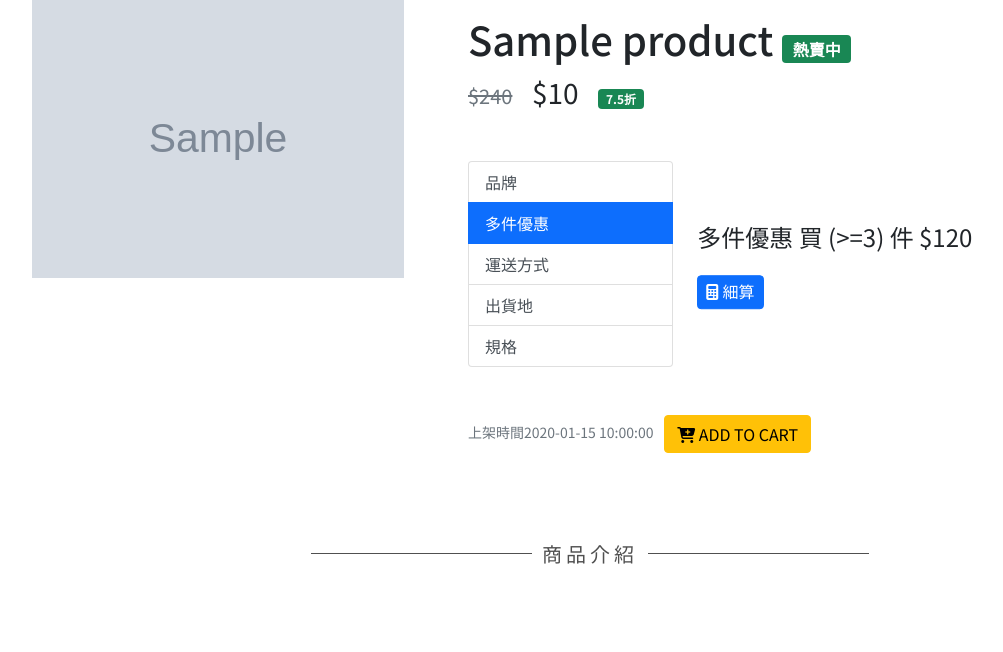
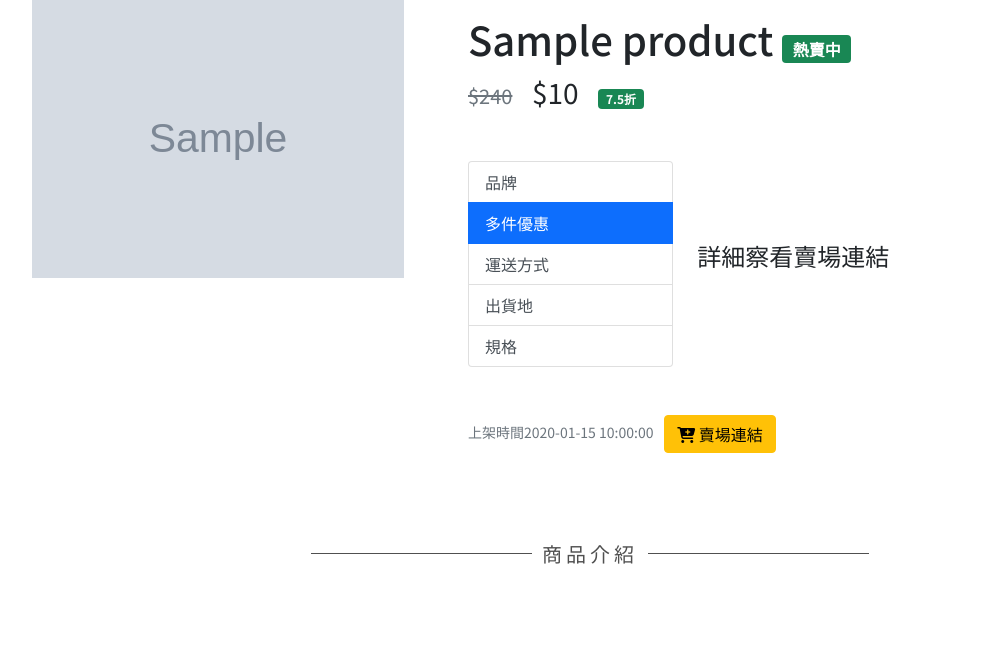
Before and after one commit to Yicheng-1218/Flask, a Python web app: template templates/product/show.html in a window 1280 px wide, after a click on "多件優惠". Shown: the part 178-830 px from the top of the page, without its empty margins (50-1053 px from the left). Run offline with Jinja, Linux system fonts and the light colour scheme; the template is opened without the code that fills it: most values are stand-ins (such as "Sample title", 1, 10 or a date in 2020); grey boxes marked "Sample" are stand-in pictures; some libraries are stand-ins or nearby versions.

Commit message:
細部更新

```diff
--- a/templates/product/show.html
+++ b/templates/product/show.html
@@ -76,11 +76,8 @@
                                             </div>
                                             <div class="tab-pane fade " id="list-discount" role="tabpanel"
                                                 aria-labelledby="list-discount-list">
-                                                <p>多件優惠 買 (>=3) 件 $120</p>
-                                                <button type="button" class="btn btn-primary px-2 py-1"
-                                                    data-bs-toggle="modal" data-bs-target="#calculateModal">
-                                                    <i class="fas fa-calculator"></i> 細算
-                                                </button>
+                                                <p>詳細察看賣場連結</p>
+
                                             </div>
                                             <div class="tab-pane fade" id="list-transport" role="tabpanel"
                                                 aria-labelledby="list-transport-list">
@@ -103,7 +100,7 @@
                                     &nbsp;
                                     <a href="#" class="btn btn-{{bg}} {{disable}}">
                                         <i class="fas fa-cart-plus"></i>
-                                        ADD TO CART
+                                        賣場連結
                                     </a>
                                 </p>
 
```
Also changed, not shown: app.py (+7 -3 lines), forms.py (+7 -0 lines).
